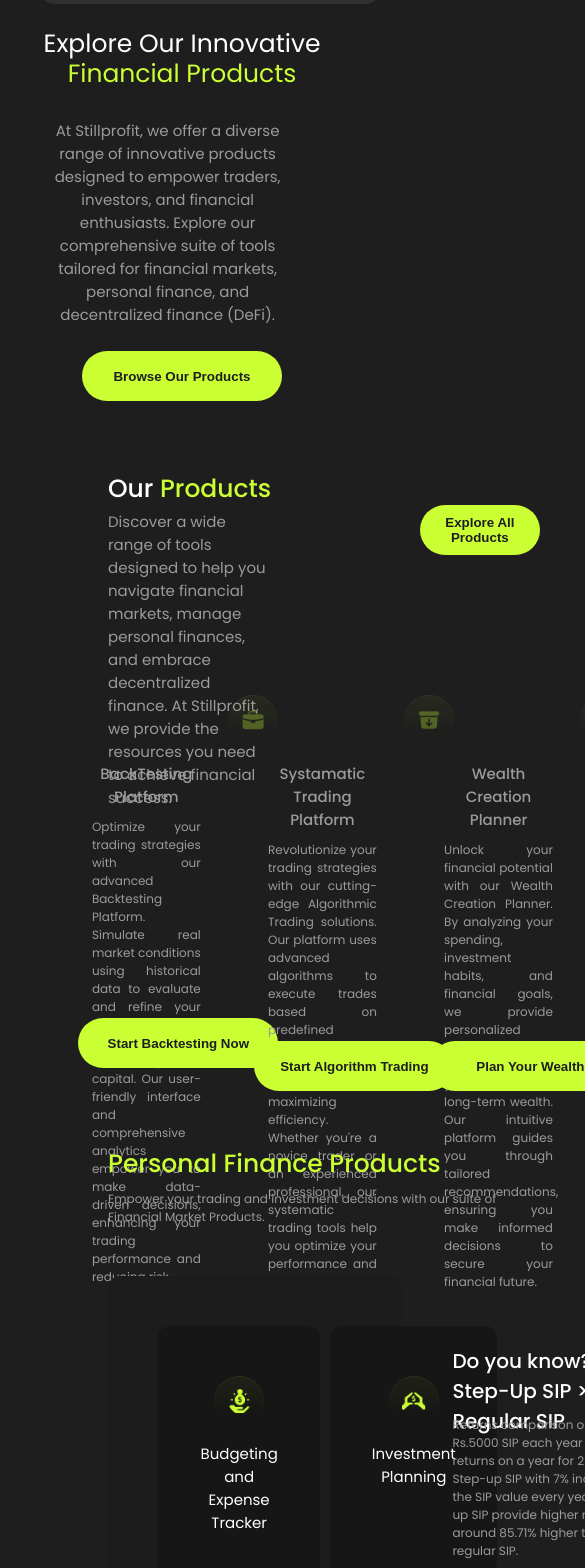
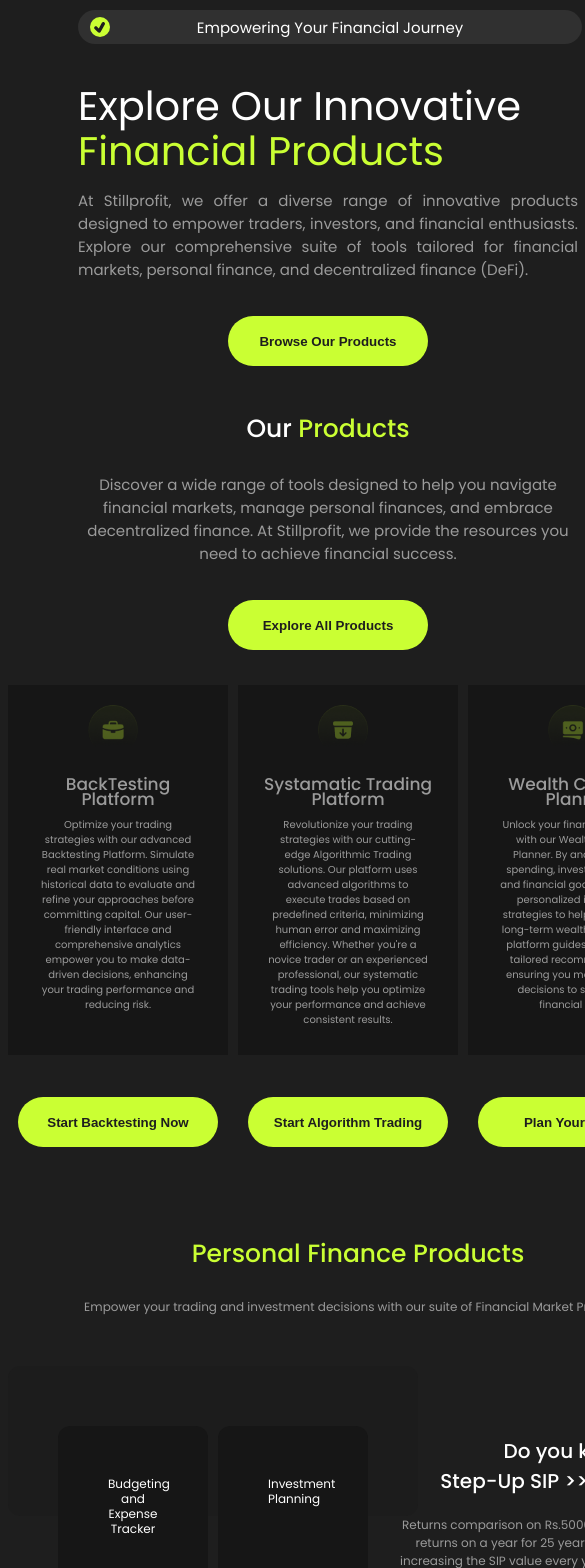
Before and after one commit to SaranSrini03/Product_SP, a React (Vite) app in the folder client/: page / in a window 390 px wide. Shown: the part 60-1628 px from the top of the page, 585 px wide, since content can reach past the window. Built offline with nearby package versions, Linux system fonts and the light colour scheme.

Commit message:
Update Product.css

```diff
--- a/client/src/styles/Product.css
+++ b/client/src/styles/Product.css
@@ -1,27 +1,36 @@
 @import url('https://fonts.googleapis.com/css2?family=Poppins:ital,wght@0,100;0,200;0,300;0,400;0,500;0,600;0,700;0,800;0,900&display=swap');
-:root{
-    --green:#CAFF33;
-    --black:#1E1E1E;
-    --white:#ffffff;
-    --gray:#1C1C1C;
-    --lightwhite:#9b9b9b;
-    --darkblack:#161616;
+
+:root {
+    --green: #CAFF33;
+    --black: #1E1E1E;
+    --white: #ffffff;
+    --gray: #1C1C1C;
+    --lightwhite: #9b9b9b;
+    --darkblack: #161616;
 }
-body{
-    background-color: #1E1E1E;
+
+body {
+    background-color: var(--black);
     font-family: "Poppins", sans-serif;
 }
-.heroSection{
+
+.heroSection {
     width: 90%;
     height: 300px;
-    margin: 100px;
+    margin: 100px auto;
     display: flex;
+    flex-wrap: wrap;
 }
-.heroSection > .left{
+
+.heroSection > .left {
     width: 60%;
 }
 
-.heroSection > .left > .label{
+.heroSection > .right {
+    width: 40%;
+}
+
+.heroSection > .left > .label {
     width: 340px;
     height: 30px;
     border-radius: 20px;
@@ -30,40 +39,43 @@
     padding: 2px;
     font-size: 12px;
 }
-.heroSection > .left > .label > .tick{
+
+.heroSection > .left > .label > .tick {
     position: absolute;
     border-radius: 50%;
     margin-top: 5px;
     color: var(--black);
     width: 20px;
     height: 20px;
-    background-color:var(--green);
+    background-color: var(--green);
     margin-left: 10px;
 }
-.heroSection > .left > .label > p{
+
+.heroSection > .left > .label > p {
     color: var(--white);
     text-align: center;
     margin-top: 4px;
     margin-right: 10;
     font-size: 15px;
 }
-.heroSection > .left > .title{
+
+.heroSection > .left > .title {
     font-size: 40px;
-    width: 60%;
     color: var(--white);
     line-height: 50px;
     height: 65px;
+}
 
-}
-.heroSection > .left > .title > span{
+.heroSection > .left > .title > span {
     color: var(--green);
 }
-.heroSection > .left > .subtitle{
+
+.heroSection > .left > .subtitle {
     font-size: 15px;
     color: var(--lightwhite);
-    width: 60%;
 }
-.heroSection > .left > button{
+
+.heroSection > .left > button {
     width: 200px;
     height: 50px;
     border-radius: 32px;
@@ -74,51 +86,41 @@
     margin-top: 10px;
     cursor: pointer;
 }
-.heroSection > .right > .image{
-    width: 400px;
-    height: 300px;
-    /* background-color: var(--darkblack); */
-    background-size: cover;
 
-}
-.heroSection > .right > .image > .bgImage{
-    /* display: none; */
-    position: absolute;
-    z-index: -1;
-    margin-left: -150px;
+.heroSection > .right > .image {
     width: 400px;
     height: 300px;
     background-size: cover;
+}
 
-
-}
-.productSection{
+.productSection {
     width: 90%;
     height: 300px;
-    margin:200px 100px;
+    margin: 200px auto;
+}
 
-}
-.productSection > .title{
+.productSection > .title {
     color: var(--white);
     font-size: 25px;
-    height: 0px;
     font-weight: 500;
 }
-.productSection > .title > span{
+
+.productSection > .title > span {
     color: var(--green);
 }
-.productSection > .subsection{
+
+.productSection > .subsection {
     display: flex;
     width: 100%;
 }
-.productSection > .subsection > .subtitle{
+
+.productSection > .subsection > .subtitle {
     font-size: 15px;
     width: 65%;
     color: var(--lightwhite);
-    height: 50px;
+}
 
-}
-.productSection > .subsection > .button{
+.productSection > .subsection > .button {
     width: 200px;
     height: 50px;
     border-radius: 32px;
@@ -130,7 +132,8 @@
     cursor: pointer;
     margin-left: 150px;
 }
-.productSection > .container{
+
+.productSection > .container {
     display: flex;
     width: 90%;
     height: 300px;
@@ -140,23 +143,26 @@
     text-align: center;
     margin-top: 100px;
 }
-.productSection > .container > .box{
+
+.productSection > .container > .box {
     width: 35%;
     height: 300px;
     margin: 20px;
 }
-.productSection > .container > .box  >.icon{
+
+.productSection > .container > .box > .icon {
     width: 40px;
-    /* background-size: cover; */
     margin-left: 150px;
 }
-.productSection > .container > .box > .title{
+
+.productSection > .container > .box > .title {
     color: var(--lightwhite);
     font-size: 15px;
     font-weight: 500;
     padding: 10px;
 }
-.productSection > .container > .box > .subtitle{
+
+.productSection > .container > .box > .subtitle {
     font-size: 12px;
     text-align: justify;
     width: 80%;
@@ -164,9 +170,9 @@
     height: 170px;
     color: var(--lightwhite);
     margin-bottom: 10px;
-    /* background-color: green; */
 }
-.productSection > .container > .box > .button{
+
+.productSection > .container > .box > .button {
     width: 200px;
     height: 50px;
     border-radius: 32px;
@@ -177,31 +183,33 @@
     margin-top: 20px;
     cursor: pointer;
 }
-.finSection{
+
+.finSection {
     width: 90%;
     height: 300px;
-    margin: 200px 100px;
+    margin: 200px auto;
     padding: 150px 0px 100px 0px;
+}
 
-}
-.finSection > .title{
+.finSection > .title {
     font-size: 25px;
     font-weight: 500;
     color: var(--green);
-    height: 20px;
 }
-.finSection > .subtitle{
+
+.finSection > .subtitle {
     color: var(--lightwhite);
-    font-size: 12px ;
+    font-size: 12px;
 }
-.finSection > .container{
+
+.finSection > .container {
     display: flex;
     margin-top: 50px;
     margin-bottom: 300px;
     width: 90%;
     height: 600px;
-    /* background-color:var(--gray); */
 }
+
 .finSection > .container > .leftContainer {
     display: grid;
     border-radius: 12px;
@@ -222,54 +230,53 @@
     color: var(--white);
     font-size: 15px;
 }
-.finSection > .container > .leftContainer > .box > .icon{
+
+.finSection > .container > .leftContainer > .box > .icon {
     margin: 10px;
+}
 
-
-}
-.finSection > .container > .right{
+.finSection > .container > .right {
     border-radius: 12px;
     height: 400px;
     width: 50%;
-    /* background-color: red; */
     padding: 50px;
 }
-.finSection > .container > .right > .title{
+
+.finSection > .container > .right > .title {
     color: var(--white);
     font-size: 20px;
     font-weight: 500;
-    height: 50px;
 }
-.finSection > .container > .right > .subtitle{
+
+.finSection > .container > .right > .subtitle {
     color: var(--lightwhite);
     font-size: 12px;
     width: 95%;
 }
 
-.finSection > .container > .right >.percentageSection{
+.finSection > .container > .right > .percentageSection {
     display: flex;
 }
-.finSection > .container > .right >.percentageSection > .box{
+
+.finSection > .container > .right > .percentageSection > .box {
     width: 150px;
     height: 100px;
-    /* background-color: red; */
     margin: 10px;
 }
-.finSection > .container > .right >.percentageSection > .box > .percentage{
+
+.finSection > .container > .right > .percentageSection > .box > .percentage {
     color: var(--green);
     font-size: 35px;
     font-weight: 500;
-    height: 20px;
-    width: 300px;
 }
-.finSection > .container > .right >.percentageSection > .box > .subtitle{
+
+.finSection > .container > .right > .percentageSection > .box > .subtitle {
     color: var(--lightwhite);
-    width: 300px;
     font-weight: 500;
-    height: 20px;
     font-size: 12px;
 }
-.finSection > .container > .right > .button{
+
+.finSection > .container > .right > .button {
     width: 200px;
     height: 50px;
     border-radius: 32px;
@@ -277,56 +284,57 @@
     color: var(--white);
     background-color: var(--darkblack);
     font-weight: 600;
-    margin-top: 20px;
+    margin-top: 110px;
     cursor: pointer;
 }
-.yieldContainer{
+
+.yieldContainer {
     width: 90%;
     height: 300px;
-    margin: 150px 100px;
+    margin: 150px auto;
     display: flex;
-    padding-top: 200px ;
+    padding-top: 200px;
+}
 
-}
-.yieldContainer > .leftContainer{
+.yieldContainer > .leftContainer {
     width: 50%;
 }
-.yieldContainer > .leftContainer > .title{
+
+.yieldContainer > .leftContainer > .title {
     color: var(--white);
     font-size: 23px;
     font-weight: 500;
-    height: 20px;
 }
-.yieldContainer > .leftContainer > .subtitle{
+
+.yieldContainer > .leftContainer > .subtitle {
     color: var(--lightwhite);
     font-size: 14px;
     width: 95%;
 }
-.yieldContainer > .leftContainer > .percentageContainer{
+
+.yieldContainer > .leftContainer > .percentageContainer {
     display: flex;
 }
-.yieldContainer > .leftContainer > .percentageContainer > .perBox{
+
+.yieldContainer > .leftContainer > .percentageContainer > .perBox {
     width: 150px;
     height: 100px;
     margin: 10px;
 }
-.yieldContainer > .leftContainer > .percentageContainer > .perBox .title{
+
+.yieldContainer > .leftContainer > .percentageContainer > .perBox .title {
     color: var(--green);
     font-size: 35px;
     font-weight: 500;
-    height: 20px;
-    width: 300px;
-}
-.yieldContainer > .leftContainer > .percentageContainer > .perBox .subtitle{
-    color: var(--lightwhite);
-    width: 300px;
-    font-weight: 500;
-    height: 20px;
-    font-size: 12px;
-    width: 98%;
 }
 
-.yieldContainer > .leftContainer > .button{
+.yieldContainer > .leftContainer > .percentageContainer > .perBox .subtitle {
+    color: var(--lightwhite);
+    font-weight: 500;
+    font-size: 12px;
+}
+
+.yieldContainer > .leftContainer > .button {
     width: 200px;
     height: 50px;
     border-radius: 32px;
@@ -336,9 +344,9 @@
     font-weight: 600;
     margin-top: 60px;
     cursor: pointer;
+}
 
-}
-.yieldContainer > .rightContainer{
+.yieldContainer > .rightContainer {
     display: grid;
     border-radius: 12px;
     height: 400px;
@@ -349,7 +357,8 @@
     grid-template-columns: repeat(2, 1fr);
     gap: 10px;
 }
-.yieldContainer > .rightContainer > .box{
+
+.yieldContainer > .rightContainer > .box {
     background-color: var(--darkblack);
     border-radius: 12px;
     text-align: center;
@@ -358,43 +367,162 @@
     font-size: 15px;
 }
 
-.yieldContainer > .rightContainer > .box > .logo{
-    margin: 10px;
-}
-/* Media Queries */
-
-
-@media (max-width: 480px) {
-    body{
-        width: 480px;
-        overflow-x: hidden;
-        /* margin: 0px; */
-    }
+/* Extra Small Devices (Phones, < 576px) */
+@media (max-width: 575.98px) {
     .heroSection{
-        /* background-color: red; */
-        text-align: center;
-        width: 100%;
-        margin: 30px;
-    }
-    .heroSection > .left > .label > .tick{
-        margin-left: -160px;
+        margin: 70px;
+        width: 500px;
     }
     .heroSection > .left{
 
+        width: 100%;
+    }
+    .heroSection > .left > .label{
+
+        width: 100%;
+    }
+    .heroSection > .left > .title{
+        font-size: 40px;
+        line-height: 45px;
+        width: 100%;
+    }
+    .heroSection > .left > .subtitle{
+        width: 100%;
+        text-align: justify ;
+    }
+    .heroSection > .left > .button{
+        margin: 20px 150px;
+        font-weight: 700;
+    }
+    .heroSection > .right{
+        display: none;
+    }
+    .productSection{
+        margin: 100px 70px;
+        width: 500px;
+    }
+    .productSection > .title{
         text-align: center;
     }
-    .heroSection > .left > .title{
+    .productSection > .subsection{
+        display: block;
+    }
+    .productSection > .subsection >.subtitle{
+
         width: 100%;
-        font-size: 25px;
-        line-height: 30px;
-    }
-    .heroSection > .left > .subtitle{
-        width: 90%;
         text-align: center;
     }
+    .productSection > .subsection >.button{
+        margin-top: 20px;
+        width: 300px;
+        font-weight: 700;
+        width: 200px;
+    }
+    .productSection > .container{
+        width: 100%;
+        margin-bottom: 50px;
+        margin-top: 50px;
+    }
+    .productSection > .container >.box > .icon{
+        /* margin-left: 66px; */
+        margin: 10px 70px;
 
-    .heroSection > .right{
+
+
+    }
+    .productSection > .container >.box{
+        background-color: var(--darkblack);
+        width: 500px;
+        text-align: center;
+        margin: 5px;
+        line-height: 15px;
+        height: 350px;
+        padding: 10px;
+    }
+    .productSection > .container > .box > .title{
+        font-size: 17px;
+    }
+    .productSection > .container > .box > .subtitle{
+        text-align: center;
+        font-size: 10px;
+    }
+    .productSection > .container >.box > .button{
+        margin-top: 100px;
+    }
+    .finSection{
+        margin-top: 350px;
+        text-align: center;
+        width: 700px
+    }
+    .finSection > .container{
+        width: 100%;
+    }
+    .finSection > .container > .leftContainer{
+        width: 350px;
+        height: 50px;
+    }
+    .finSection > .container > .leftContainer > .box{
+        width: 50px;
+        height: 100px;
+        font-size: 12px;
+        padding: 50px;
+        margin:10px 0px;
+    }
+
+    .finSection > .container > .leftContainer > .box > .icon{
+        width: 10px;
+        height: 10px;
+        margin: 0px;
         display: none;
+    }
+    .finSection > .container > .leftContainer > .box > .title{
+        line-height: 15px;
+    }
+    .finSection > .container > .right  {
+        margin-left: -70px;
+    }
+    .finSection > .container > .right > .percentageSection  {
+
+        margin-top: -20px;
+    }
+    .finSection > .container > .right > .percentageSection  > .box > .percentage{
+        font-size: 20px;
+    }
+    .finSection > .right > .button{
+        margin-top: -10px;
+    }
+    .yieldContainer{
+        margin: 100px;
+
+    }
+    .finSection{
+        margin-top: 350px;
+        text-align: center;
+        width: 700px
+    }
+    .finSection > .leftContainer > .button{
+        margin-top: 300px;
+    }
+    .yieldContainer > .leftContainer > .subtitle{
+        text-align: left;
+    }
+    .yieldContainer > .rightContainer {
+        background-color: var(--gray);
+        text-align: center;
+        width: 100%;
+    }
+    .yieldContainer > .leftContainer > .percentageContainer{
+        width: 500px;
+        margin-top: 10px;
+        text-align: center;
+    }
+    .yieldContainer > .leftContainer > .button{
+        text-align: center;
+        margin-top: 100px;
+        margin-bottom: 100px;
+    }
+    .yieldContainer > .rightContainer{
+        margin-bottom: 0px;
     }
 
 
```
